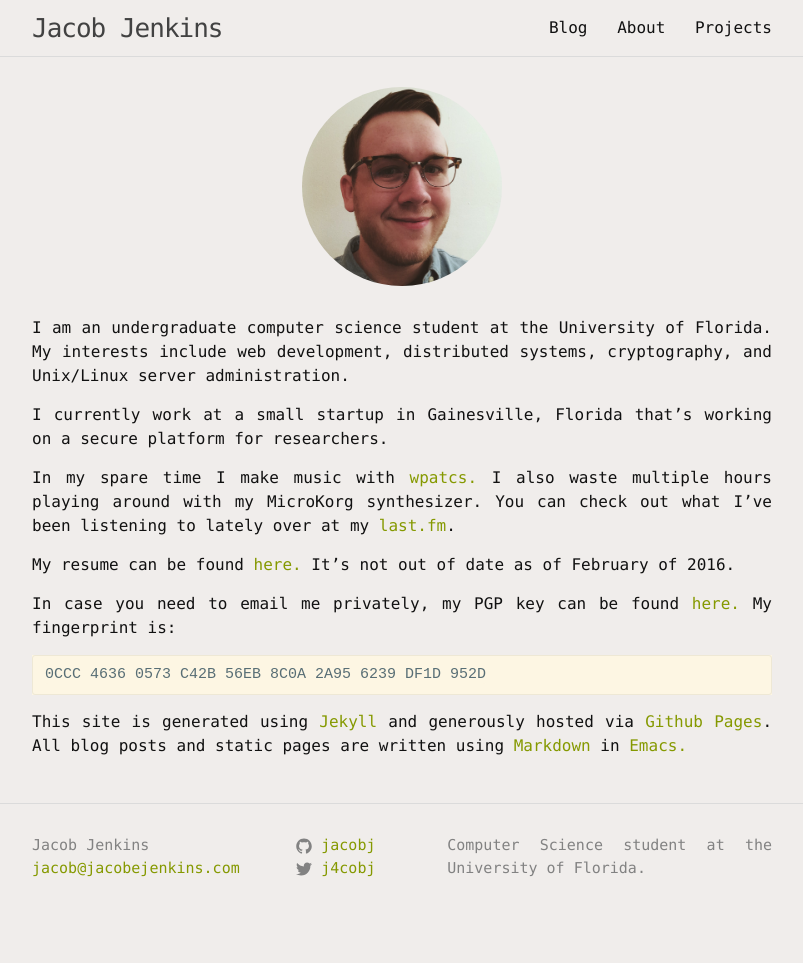
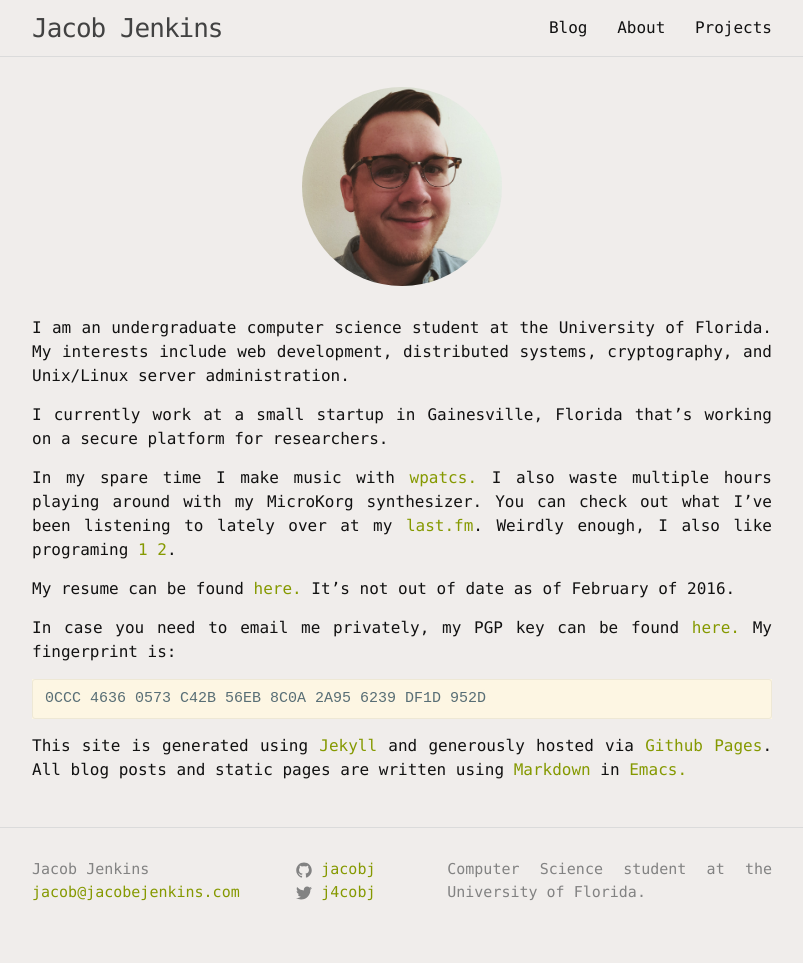
Before and after one commit to jacobj/jacobj.github.io, a Jekyll site: the page built from index.md, in a window 1280 px wide. Shown: the whole page, without its empty margins (238-1041 px from the left). Built offline with Jekyll 4.4.1, drawn with Linux system fonts in a browser that asks for light colours; before the commit the page ends 939 px from its top, so only the background shows below that.

Commit message:
Small project fix

```diff
--- a/index.md
+++ b/index.md
@@ -12,9 +12,11 @@ Unix/Linux server administration.
 
 I currently work at a small startup in Gainesville, Florida that's working on a secure platform for researchers.
 
-In my spare time I make music with [wpatcs.](http://wpatcs.bandcamp.com) I also waste multiple hours playing
-around with my MicroKorg synthesizer. You can check out what I've been listening
-to lately over at my [last.fm](http://www.last.fm/user/xyzodiac).
+In my spare time I make music with [wpatcs.](http://wpatcs.bandcamp.com) I also
+waste multiple hours playing around with my MicroKorg synthesizer. You can check
+out what I've been listening to lately over at my
+[last.fm](http://www.last.fm/user/xyzodiac). Weirdly enough, I also like
+programing [1](/projects) [2](https://github.com/jacobj).
 
 My resume can be found
 [here.](https://www.dropbox.com/s/gf9n2fvs3jplrl0/Resume.pdf) It's not out of date as of February of 2016.
```
Also changed, not shown: projects.md (+1 -1 lines).
